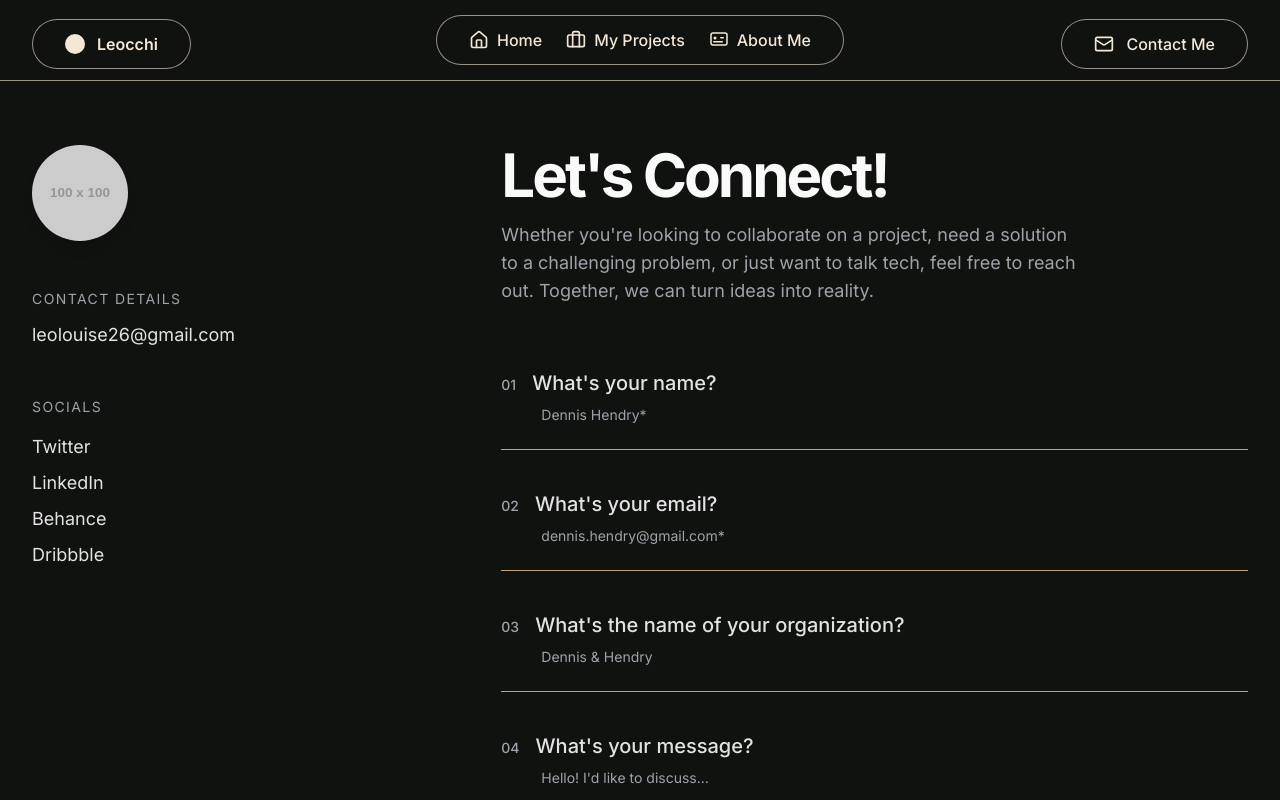
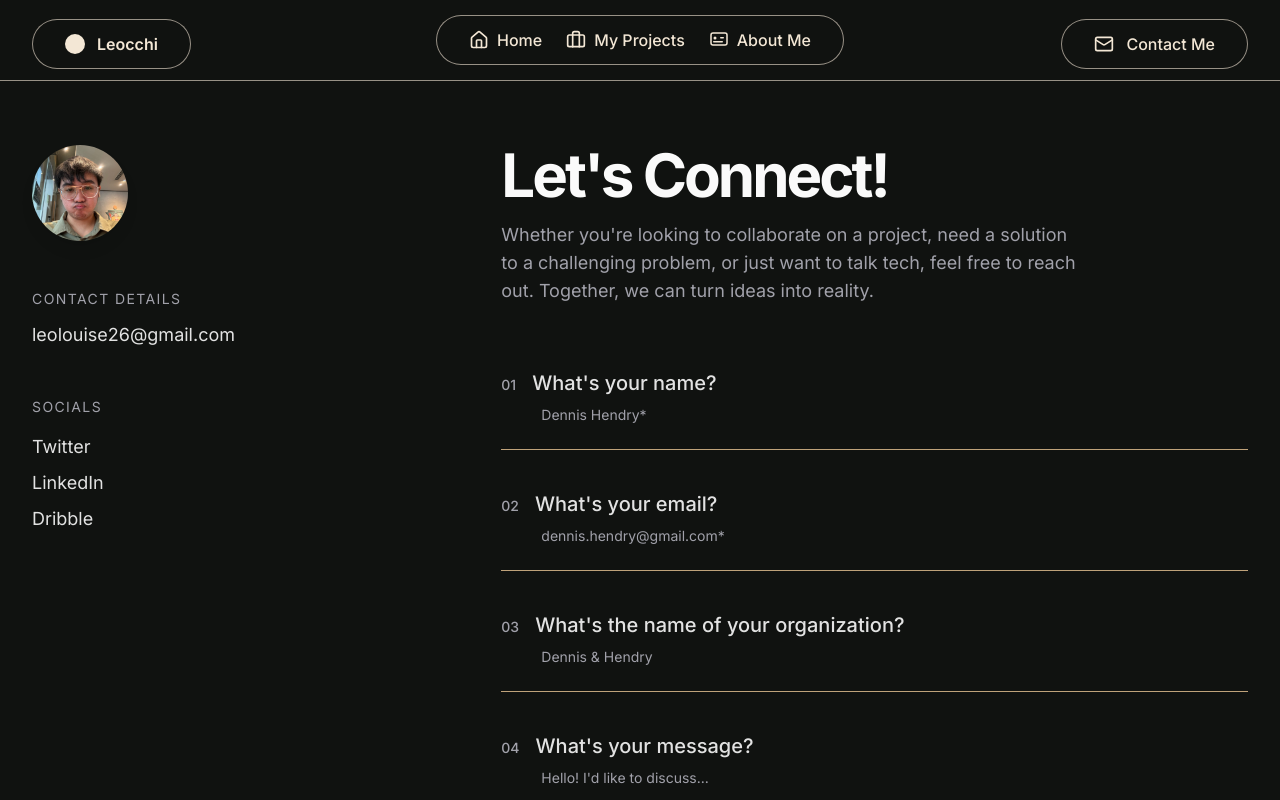
Before and after one commit to Leocch1/my-portfolio, a Next.js app: page /contact in a window 1280 px wide. Shown: the top 800 px of the page. Built offline with nearby package versions, Linux system fonts and the light colour scheme; what @genkit-ai/googleai, genkit would draw is missing.

Commit message:
profile picture

```diff
--- a/app/contact/page.tsx
+++ b/app/contact/page.tsx
@@ -16,10 +16,9 @@ import { useToast } from '@/hooks/use-toast';
 import { sendEmail } from '@/ai/flows/send-email-flow';
 
 const socialLinks = [
-  { name: 'Twitter', href: '#' },
-  { name: 'LinkedIn', href: '#' },
-  { name: 'Behance', href: '#' },
-  { name: 'Dribbble', href: '#' },
+  { name: 'Twitter', href: 'https://x.com/leolouise261' },
+  { name: 'LinkedIn', href: 'https://www.linkedin.com/in/leo-louise-jimenez-2169a3369/' },
+  { name: 'Dribble', href: 'https://dribbble.com/leo-louise-jimenez' },
 ];
 
 const formSchema = z.object({
@@ -94,7 +93,7 @@ export default function ContactPage() {
              <div className="lg:sticky lg:top-28">
                 <div className="relative w-24 h-24 rounded-full overflow-hidden shadow-lg mx-auto lg:mx-0 mb-12 lg:mb-0">
                   <Image
-                    src="https://placehold.co/100x100.png"
+                    src="/leop.jpg"
                     alt="Your Picture"
                     fill
                     className="object-cover"
```
Also changed, not shown: public/leop.jpg (added).
